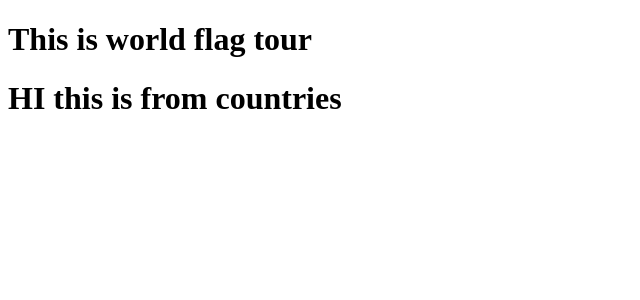
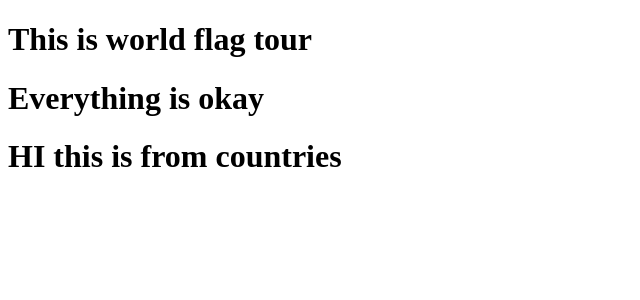
Before and after one commit to SumiAkter2/world-flag-tour, a React (Vite) app: page / in a window 1280 px wide. Shown: the top 300 px of the page, without its empty margins (0-640 px from the left). Built offline with nearby package versions, Linux system fonts and the light colour scheme.

Commit message:
written a text only

```diff
--- a/src/App.jsx
+++ b/src/App.jsx
@@ -5,6 +5,7 @@ function App() {
   return (
     <>
       <h1>This is world flag tour </h1>
+      <h1>Everything is okay</h1>
       <Countries />
     </>
   );
```
